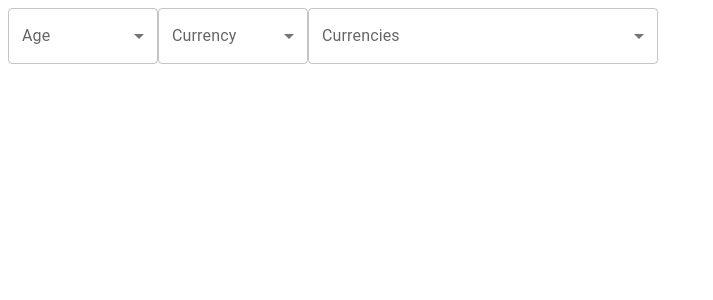
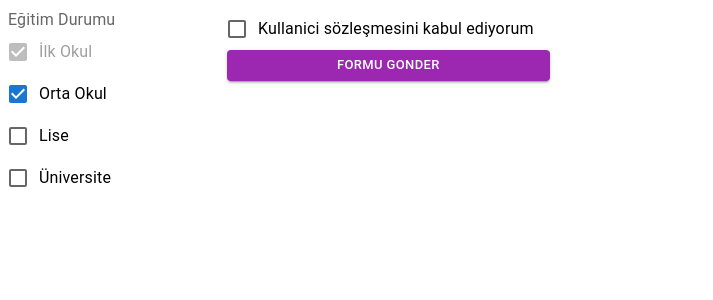
Before and after one commit to GokhanKus/ReactTraining, a React (Vite) app in the folder 16.material-ui/: page / in a window 1280 px wide. Shown: the top 300 px of the page, without its empty margins (0-713 px from the left). Built offline with nearby package versions, Linux system fonts and the light colour scheme.

Commit message:
MUI CheckBox

```diff
--- a/16.material-ui/src/App.jsx
+++ b/16.material-ui/src/App.jsx
@@ -1,5 +1,6 @@
 import './App.css'
 import MUIButton from './components/MUIButton'
+import MUICheckBox from './components/MUICheckBox'
 import MUISelect from './components/MUISelect'
 import MUITextField from './components/MUITextField'
 
@@ -9,7 +10,8 @@ function App() {
     <div>
       {/* <MUIButton /> */}
       {/* <MUITextField /> */}
-      <MUISelect />
+      {/* <MUISelect /> */}
+      <MUICheckBox />
     </div>
   )
 }
--- /dev/null
+++ b/16.material-ui/src/components/MUICheckBox.jsx
@@ -0,0 +1,68 @@
+import React, { useState } from 'react'
+import Checkbox from '@mui/material/Checkbox';
+import FormGroup from '@mui/material/FormGroup';
+import FormControlLabel from '@mui/material/FormControlLabel';
+import FormControl from '@mui/material/FormControl';
+import FormLabel from '@mui/material/FormLabel';
+import { Button } from '@mui/material';
+
+function MUICheckBox() {
+
+    const [isConfirm, setIsConfirm] = useState(false);
+    console.log(isConfirm);
+    const submit = () => {
+        if (!isConfirm)
+            alert('sozlesmeyi onaylayiniz')
+        else {
+            alert('islem basarili')
+        }
+    }
+    return (
+        <div>
+            <FormControl sx={{ marginRight: '100px' }} component="fieldset">
+                <FormLabel component="legend">Eğitim Durumu</FormLabel>
+                <FormGroup aria-label="position">
+                    <FormControlLabel
+                        value="İlk Okul"
+                        control={<Checkbox defaultChecked disabled />}
+                        label="İlk Okul"
+                        labelPlacement="end"
+                    />
+                    <FormControlLabel
+                        value="Orta Okul"
+                        control={<Checkbox defaultChecked />}
+                        label="Orta Okul"
+                        labelPlacement="end"
+                    />
+                    <FormControlLabel
+                        value="Lise"
+                        control={<Checkbox />}
+                        label="Lise"
+                        labelPlacement="end"
+                    />
+                    <FormControlLabel
+                        value="Üniversite"
+                        control={<Checkbox />}
+                        label="Üniversite"
+                        labelPlacement="end"
+                    />
+                </FormGroup>
+
+            </FormControl>
+
+            <FormControl component="fieldset">
+                <FormGroup aria-label="position">
+                    <FormControlLabel
+                        control={<Checkbox checked={isConfirm} onChange={(e) => setIsConfirm(e.target.checked)} />}
+                        label="Kullanici sözleşmesini kabul ediyorum"
+                        labelPlacement="end"
+                    />
+                    <Button onClick={submit} type='submit' color="secondary" variant="contained" size="small">Formu Gonder</Button>
+                </FormGroup>
+
+            </FormControl>
+        </div>
+    )
+}
+
+export default MUICheckBox
```
